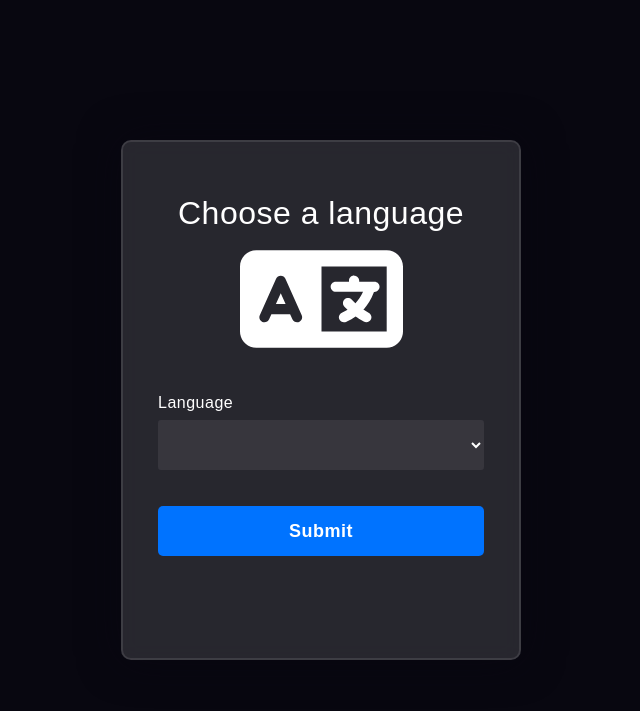
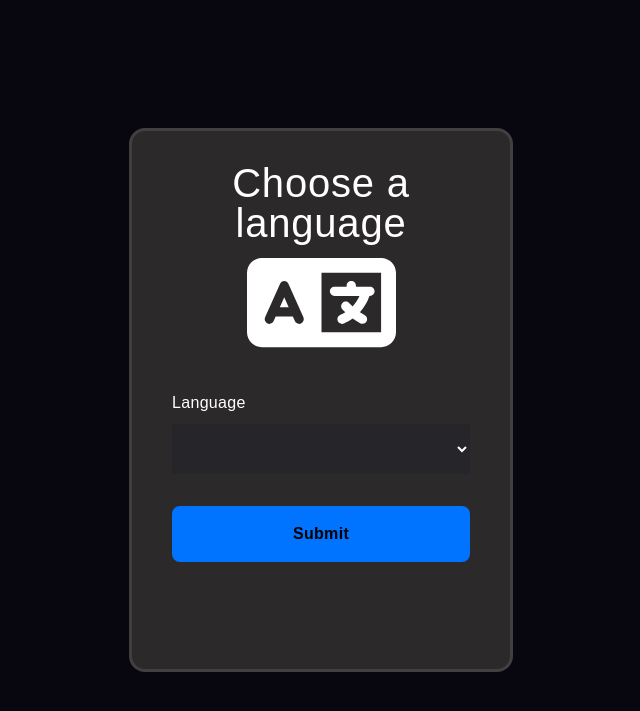
Before and after one commit to alynkirscht/hciFinalProject, a Flask app: template templates/language_page.html in a window 1280 px wide. Shown: the top 711 px of the page, without its empty margins (319-959 px from the left). Run offline with Flask 2, Linux system fonts and the light colour scheme; the template is opened without the code that fills it, so the values that code supplies are empty.

Commit message:
First iteration of accesible language page

```diff
--- a/templates/language_page.html
+++ b/templates/language_page.html
@@ -22,66 +22,65 @@
     }
 
     input:focus, select:focus {
-    outline: 5px solid crimson;
-    size: 3em;
+      outline: 5px solid crimson;
+    size: 6em;
+    background-color: white;
+    color: black;
     }
 
     form{
-    height: 520px;
-    width: 400px;
-    background-color: rgba(255,255,255,0.13);
+    height: 34em;
+    width: 24em;
+    background-color: rgba(44,41,42);
     position: absolute;
     transform: translate(-50%,-50%);
     top: 50%;
     left: 50%;
-    border-radius: 10px;
-    backdrop-filter: blur(10px);
-    border: 2px solid rgba(255,255,255,0.1);
-    box-shadow: 0 0 40px rgba(8,7,16,0.6);
-    padding: 50px 35px;
+    border-radius: 1em;
+    border: .2em solid rgba(255,255,255,0.1);
+    padding: 2em 2.5em;
     }
 
     form *{
     font-family: 'Poppins',sans-serif;
     color: #ffffff;
-    letter-spacing: 0.5px;
-    outline: none;
+    letter-spacing: 0.02em;
     border: none;
     }
-    form h3{
-    font-size: 32px;
+
+    form h1{
+    font-size: 2.5em;
     font-weight: 500;
-    line-height: 42px;
+    line-height: 1em;
     text-align: center;
     }
 
     label{
     display: block;
-    margin-top: 30px;
-    font-size: 16px;
+    margin-top: 2em;
+    font-size: 1em;
     font-weight: 500;
     }
     input, select{
     display: block;
-    height: 50px;
+    height: 3.5em;
     width: 100%;
-    background-color: rgba(255,255,255,0.07);
-    border-radius: 3px;
-    padding: 0 10px;
-    margin-top: 8px;
-    font-size: 14px;
+    background-color: rgb(38, 38, 42);
+    padding: 0 1em;
+    margin-top: .8em;
+    font-size: .9em;
     font-weight: 300;
     }
 
     input[type="submit"]{
     margin-top: 2em;
     width: 100%;
-    background-color: rgb(0, 115, 255);
-    color: white;
-    padding: 15px 0;
-    font-size: 18px;
+    background-color: #0073ff;
+    color: black;
+    padding: 1em 0;
+    font-size: 1em;
     font-weight: 600;
-    border-radius: 5px;
+    border-radius: .5em;
     cursor: pointer;
     }
 
@@ -103,7 +102,7 @@
   <main>
     <article>
       <form action="language_page" id="frmLogin" method="post">
-        <h3>Choose a language</h3>
+        <h1>Choose a language</h1>
         <img src="static/language-solid.svg" class="filter-white" alt="language-icon"/>
         <fieldset>
           <p>
```
